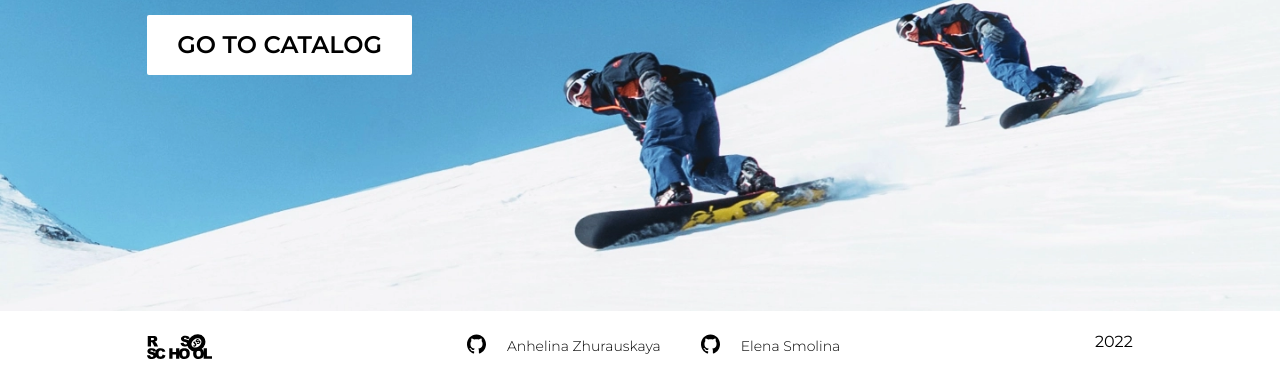
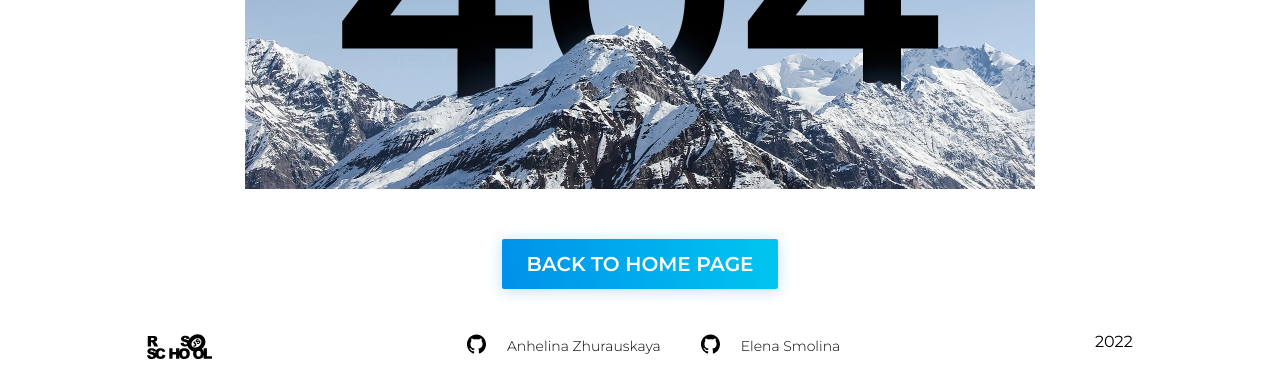
Before and after one commit to zhuravskayalina/online-store, a website built with webpack: page src/index.html in a window 1280 px wide. Shown: the part 418-800 px from the top of the page. Built offline with nearby package versions, Linux system fonts and the light colour scheme; a web font is replaced by a local one.

Commit message:
feat: add error page

```diff
--- /dev/null
+++ b/src/components/errorPage/ErrorPage.ts
@@ -0,0 +1,33 @@
+import { Main } from '../mainPage/Main';
+const errorImg = require('../../assets/images/error.webp');
+
+export class ErrorPage {
+  element: HTMLElement;
+
+  constructor() {
+    this.element = this.createErrorSection();
+  }
+
+  createErrorSection(): HTMLElement {
+    const main = new Main().element;
+    main.classList.add('error-page');
+
+    const container = document.createElement('div');
+    container.classList.add('error-page__container');
+
+    const image = document.createElement('img');
+    image.setAttribute('src', errorImg);
+    image.classList.add('error-page__image');
+
+    const button = document.createElement('a');
+    button.setAttribute('href', '#');
+    button.setAttribute('alt', 'Go to main page');
+    button.classList.add('error-page__back-btn');
+    button.innerHTML = 'back to Home page';
+
+    container.append(image, button);
+    main.append(container);
+
+    return main;
+  }
+}
--- /dev/null
+++ b/src/components/errorPage/_error-page.scss
@@ -0,0 +1,33 @@
+@import '../../stylesheets/components/_button.scss';
+@import '../../stylesheets/variables/_colors.scss';
+
+.error-page {
+  &__container {
+    display: flex;
+    flex-direction: column;
+    justify-content: center;
+    align-items: center;
+    gap: 50px;
+  }
+
+  &__image {
+   max-width: 100%;
+  }
+
+  &__back-btn {
+    @include button;
+    padding: 5px 25px;
+    font-size: 20px;
+    display: flex;
+    justify-content: center;
+    align-items: center;
+
+    &:hover {
+      @include button-hover;
+    }
+
+    &:active {
+      @include button-active;
+    }
+  }
+}
--- a/src/index.ts
+++ b/src/index.ts
@@ -6,14 +6,15 @@ import { CartPage } from './components/cartPage/cartPage';
 import { MainSection } from './components/mainPage/mainSection/Main';
 import { Card } from './components/productPage/productCard/Card';
 import { dataBase } from './dataBase/dataBase';
+import { ErrorPage } from './components/errorPage/ErrorPage';
 
 const app = document.querySelector('.app') as HTMLDivElement;
 
 const header = new Header().element;
 app.append(header);
 
-const mainPage = new MainSection().element;
-app.append(mainPage);
+// const mainPage = new MainSection().element;
+// app.append(mainPage);
 
 // let test = new Card(dataBase[5]).card;
 // app.appendChild(test);
@@ -21,5 +22,8 @@ app.append(mainPage);
 // const cartPage = new CartPage().element;
 // app.append(cartPage);
 
+const errorPage = new ErrorPage().element;
+app.append(errorPage);
+
 const footer = new Footer().element;
 app.append(footer);
--- a/src/stylesheets/components/_button.scss
+++ b/src/stylesheets/components/_button.scss
@@ -1,4 +1,5 @@
 @mixin button {
+  display: block;
   background: linear-gradient(258.51deg, #00c4f0 4.44%, #0083e8 125.5%);
   box-shadow: 0 2px 15px rgba(43, 156, 240, 0.3);
   border-radius: 2px;
@@ -8,9 +9,13 @@
   color: white;
   border: none;
   height: 50px;
+  font-family: 'Montserrat', sans-serif;
+  text-transform: uppercase;
+  text-decoration: none;
 }
 
 @mixin button-hover {
+  cursor: pointer;
   background: #00c9f5;
   box-shadow: 0 2px 20px rgba(43, 156, 240, 0.5);
 }
--- a/src/stylesheets/main.scss
+++ b/src/stylesheets/main.scss
@@ -1,5 +1,5 @@
-@import url('./base/reset.scss');
-@import url('./fonts/_icons-font.css');
+@import './base/reset.scss';
+@import './fonts/_icons-font.css';
 @import '../components/header/_header';
 @import '../components/header/search/_search';
 @import '../components/header/cart/_cart';
@@ -16,6 +16,7 @@
 @import '../components/productPage/productCard/_card.scss';
 @import './variables/_wrappers.scss';
 
+@import '../components/errorPage/_error-page.scss';
 
 html {
   height: 100%;
```
Also changed, not shown: src/components/ErrorPage/ErrorPage.ts (deleted, +0 -11 lines).
